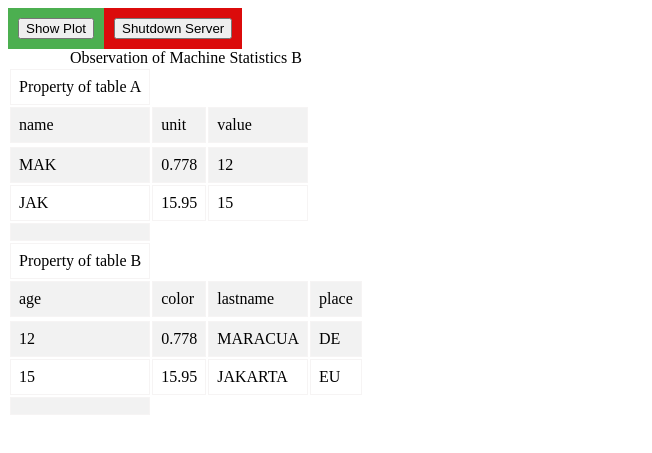
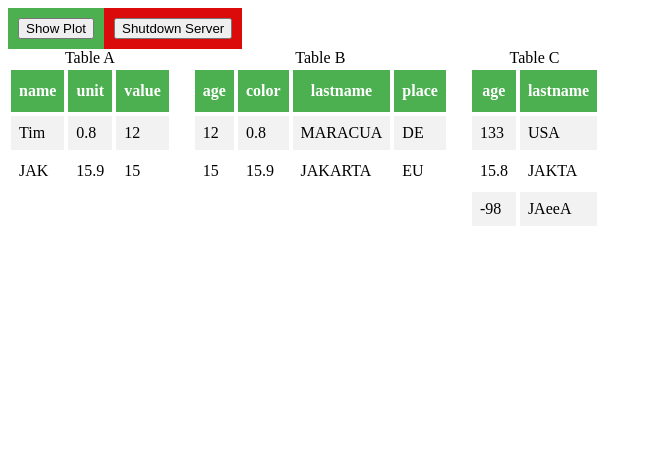
Before and after one commit to atifkarim/visualization_machine_data, a Flask app: page /table in a window 1280 px wide. Shown: the top 453 px of the page, without its empty margins (0-652 px from the left). Run offline with Flask 2, Linux system fonts and the light colour scheme; some libraries are stand-ins or nearby versions.

Commit message:
developed seperate tabel

```diff
--- a/templates/static/css/table.css
+++ b/templates/static/css/table.css
@@ -1,48 +1,54 @@
-#customers {
-    font-family: Arial, Helvetica, sans-serif;
-    border-collapse: collapse;
-    width: 100%;
+.test_table {
+    float: left;
+    margin-right: 20px;
 }
 
-  #test_table td, #test_table th {
-    border: 1px solid rgb(246, 244, 244);
+.test_table td,
+.test_table th {
+    border: 1px solid white;
     padding: 8px;
 }
 
-  #test_table tr:nth-child(even){background-color: #f2f2f2;}
+.test_table tr:nth-child(even) {
+    background-color: #f2f2f2;
+}
 
-  #test_table tr:hover {background-color: #ddd;}
+.test_table tr:hover {
+    background-color: #ddd;
+}
 
-  #test_table th {
+.test_table th {
     padding-top: 12px;
     padding-bottom: 12px;
-    text-align: left;
+    text-align: center;
     background-color: #4CAF50;
     color: white;
 }
 
-#table_div{
-  height: 370px;
+#table_div {
+    height: 100%;
     width: 100%;
-  float:left;
+    float: left;
 }
 
-#goto_plot{
+#goto_plot {
     padding: 5px 5px;
-    float:left;
+    float: left;
     padding: 10px;
     background-color: #4CAF50;
-    position: -webkit-sticky; /* Safari */
+    position: -webkit-sticky;
+    /* Safari */
     position: sticky;
     top: 0;
 }
 
-.shutdown_server{
+.shutdown_server {
     padding: 5px 5px;
-  float:left;
+    float: left;
     padding: 10px;
     background-color: #db0b0b;
-  position: -webkit-sticky; /* Safari */
+    position: -webkit-sticky;
+    /* Safari */
     position: sticky;
     top: 0;
 }
--- a/templates/static/js/build-table.js
+++ b/templates/static/js/build-table.js
@@ -1,106 +1,38 @@
-/*var my_table = [{
-    "A": {
-      "name": "Monte Falco",
-      "height": 1658,
-      "place": "Parco Foreste Casentinesi"
-   },
-   "B": {
-      "name": "Monte Falterona",
-      "height": "1654",
-      "place": "Parco Foreste Casentinesi"
-   },
-   "C": {
-      "name": "Poggio Scali",
-      "height": "1520",
-      "place": "Parco Foreste Casentinesi"
-   },
-   "D": {
-      "name": "Pratomagno",
-      "height": "1592",
-      "place": "Parco Foreste Casentinesi"
-   },
-   "E": {
-      "name": "Monte Amiata",
-      "height": "1738",
-      "place": "Siena Anisa"
+function createTable(caption, data) {
+   let table = $("<table class='test_table'>");
+   table.html("<caption>" + caption + "</caption>");
+
+   let headers = getColumns(data[Object.keys(data)[0]]);
+   let tr = $("<tr>");
+   for (let i in headers) {
+      tr.append("<th>" + headers[i] + "</th>");
    }
-}];
+   table.append(tr);
 
+   for (let row in data) {
+      let tr = $("<tr>");
+      for (let col in data[row]) {
+         let format_data = check_input_val_type(data[row][col], 1);
+         let td = $("<td>").text(format_data);
+         // let td = $("<td>").text(data[row][col]);
+         tr.append(td);
+      }
+      table.append(tr);
+   }
 
-
-my_key = Object.keys(my_table[0]);
-
-// var table = document.querySelector('table');
-var table = document.getElementById('test_table')
-var rows = ''; var indx_1 = 0;
-for (var p in my_table) {
-  for (var k in my_table[p]) {
-       rows+= '<tr><th>' + k + '</th></tr>'
-      for(var s in my_table[p][my_key[indx_1]]){
-      //console.log("k: ",k," and val: ", my_table[p][k]);
-      //console.log("main key k: ",k," secondary key s: ",s,", secondary key val: ",my_table[p][my_key[indx_1]][s]);
-        rows += '<tr><td>' + s + '</td><td>' + my_table[p][my_key[indx_1]][s] + '</td></tr>'
-       }
-      indx_1++;
-   }
-}
-indx_1=0;
-table.innerHTML = rows;
-*/
-
-
-var len_A; //expected 2, value 1, value 2
-var len_key_A; //expected 3, name, value, unit
-var all_info_A = [];
-var table = document.getElementById('test_table');
-// var cap = table.createCaption();
-// cap.innerHTML = 'Observation of Machine Statistics';
-
-function createTable() {
-   var table = document.getElementById('test_table');
    return table;
 }
 
 
-function giveCaptionTable(k, table) {
-   var rows = table.insertRow(-1);
-   let cell1 = rows.insertCell(-1);
-   cell1.innerHTML = 'Property of table ' + k;
+function getColumns(data) {
+   let headers = [];
+   for (let col in data) {
+      headers.push(col);
+   }
+
+   return headers;
 }
 
-function CreateColumnHeader(my_sub_sub_key, table) {
-   var rows = table.insertRow(-1);
-   for (var a in my_sub_sub_key) {
-      //console.log(my_sub_sub_key[a]);
-      let cell1 = rows.insertCell(a);
-      cell1.innerHTML = my_sub_sub_key[a];
-      // console.log("a: ", a);
-   }
-   // rows = '<tr><th' +rows + '</th></tr>'
-}
-
-function FillUpTable(len_A, len_key_A, all_info_A, table) {
-   let count_index_all_info_A = 0;
-   var rows = table.insertRow(-1);
-   for (let x = 0; x < len_A; x++) {
-      var rows = table.insertRow(-1);
-      for (let y = 0; y < len_key_A; y++) {
-         let cell1 = rows.insertCell(y);
-         cell1.innerHTML = all_info_A[count_index_all_info_A];
-         count_index_all_info_A++;
-      }
-   }
-}
-//console.log("name first: ",data[0][my_key[0]][my_sub_key[0]][my_sub_sub_key[0]]);
-//console.log("FOR LOOP TABLE CHECKER");
-
-function deleteOldRows(table) {
-   // console.log("table row len: ",table.rows.length);
-   for (var i = table.rows.length - 1; i >= 0; i--) {
-      // console.log("i: ", i)
-      table.deleteRow(i);
-   }
-}
 
 /**
  * Check value is float or int or string and return value. IF ffloat then it will round to a give fixed point. You can omit it if not required
@@ -121,58 +53,14 @@ function check_input_val_type(y, fixed_range) {
    }
 }
 
-let getTableData_json = function test() {
+
+function getTableData_json() {
    $.get("/auto_update_table", function (data) {
-      // console.log("I will make table");
-      // var table = document.getElementById('test_table');
-      for (var p in data) {
-         table.textContent = ''; // clear the content of the table object
-         //console.log(data[p]); //whole data
-         for (var k in data[0]) {
-            var cap = table.createCaption();
-            cap.innerHTML = 'Observation of Machine Statistics ' + k;
-
-            // table.className = "blah";
-            // document.getElementById('sub_table').appendChild(table);
-
-            giveCaptionTable(k, table);
-
-            //console.log(k); // A,......
-            var count_col = 0; // column header will be repeated so count them
-            var col_header_name = []; // after count all 1 time then push them in an array
-            //console.log("length of A's content", Object.keys(data[p][k]).length); // will be 2(value1, value2)
-            len_A = Object.keys(data[p][k]).length;
-            for (var s in data[0][k]) {
-               //console.log(s); // value1, value2 ......
-               //console.log(data[0][k][s]); // inside elements with info of each value
-               //console.log("length of each value's content", Object.keys(data[p][k][s]).length); // will be 3 here(name, value , unit)
-               len_key_A = Object.keys(data[p][k][s]).length;
-               for (var t in data[0][k][s]) {
-                  col_header_name.push(t);
-                  //console.log(t); // name , value, unit .. n times (n = how many times former key is)
-                  //console.log(data[0][k][s][t]); // all content values
-                  all_info_A.push(data[0][k][s][t]);
-               }
-               count_col++; // if it 1 that means for the child key of "A"(device) is read and got All col name(name, value, unit)
-               if (count_col == 1) { CreateColumnHeader(col_header_name, table); } // call the CreateColumnHeader func
-            }
-            FillUpTable(len_A, len_key_A, all_info_A, table);
-            all_info_A = [];
-            let dum_row = table.insertRow(-1);
-            let dum_cell = dum_row.insertCell(-1);
-            dum_cell.innerHTML = "";
-         }
+      let tbl_div = $("#table_div");
+      tbl_div.html("");
+      for (let t in data) {
+         new_tbl = createTable("Table " + t, data[t]);
+         tbl_div.append(new_tbl);
       }
-      /*var delayInMilliseconds = 2000; //1 second
-
-      setTimeout(function () {
-         console.log("delayed");
-         //your code to be executed after 1 second
-         table.innerHTML = "";
-         var table = document.getElementById('test_table');
-      }, delayInMilliseconds);*/
-      // deleteOldRows(table);
-      // table.innerHTML = "";
-      // $("#test_table tr").remove();
    });
 }
--- a/templates/static/json_files/table.json
+++ b/templates/static/json_files/table.json
@@ -1,8 +1,7 @@
-[
 {
     "A": {
         "value1": {
-            "name": "MAK",
+            "name": "Tim",
             "value": 12,
             "unit": 0.778
         },
@@ -25,6 +24,19 @@
             "color": 15.95,
             "place": "EU"
         }
+    },
+    "C": {
+        "value1": {
+            "lastname": "USA",
+            "age": 133
+        },
+        "value2": {
+            "lastname": "JAKTA",
+            "age": 15.776
+        },
+        "value3": {
+            "lastname": "JAeeA",
+            "age": -98
         }
     }
-]
+}
--- a/templates/table.html
+++ b/templates/table.html
@@ -27,13 +27,7 @@
       </form>
    </div>
 
-   <div id="table_div">
-      <table id='test_table'></table>
-   </div>
-
-   <!-- <div id="table_div">
-      <table id='sub_table'></table>
-   </div> -->
+   <div id="table_div"></div>
 
    <script src="static/js/build-table.js"></script>
    <script src="static/js/python_button.js"></script>
```
Lines whose indentation alone changed are shown as unchanged.
